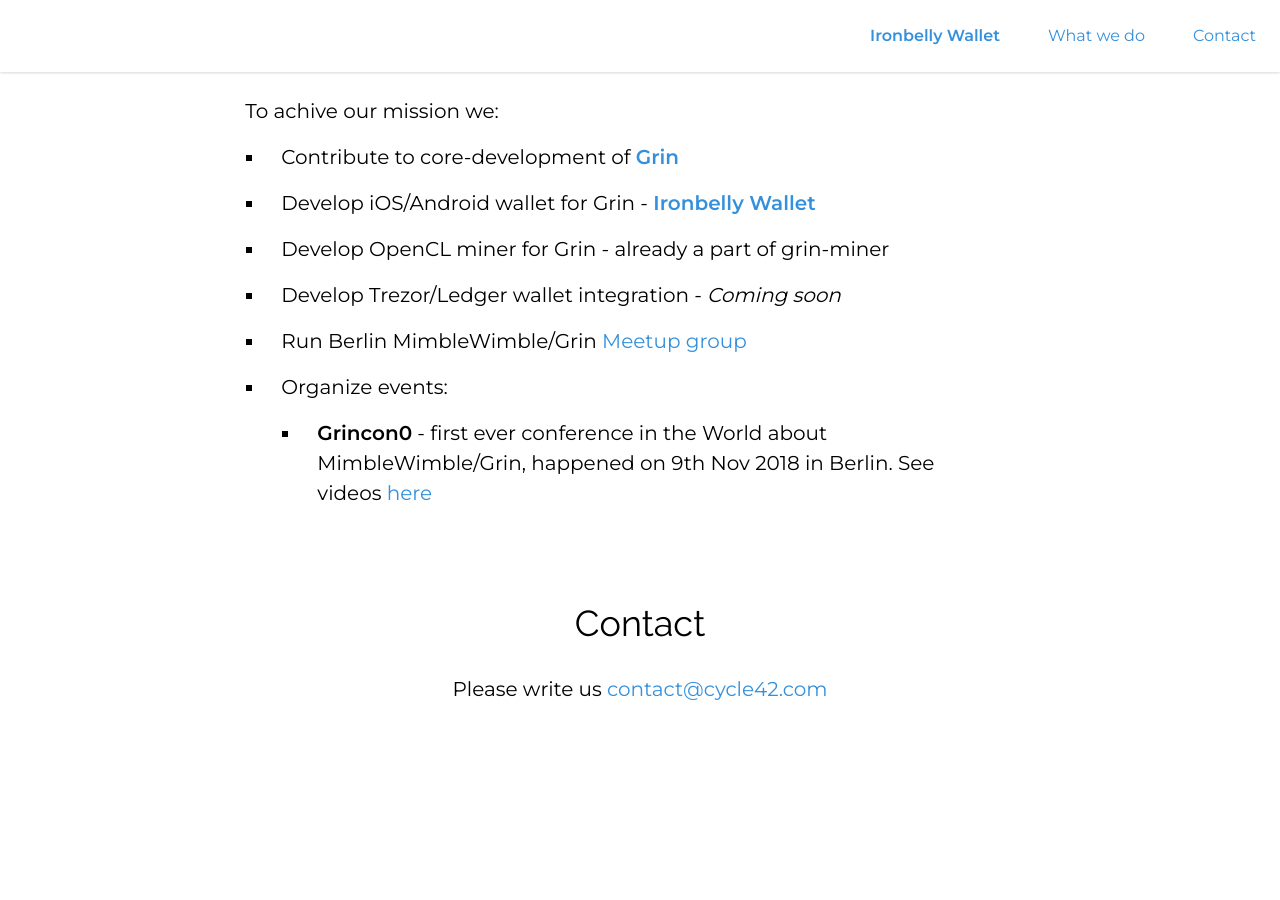
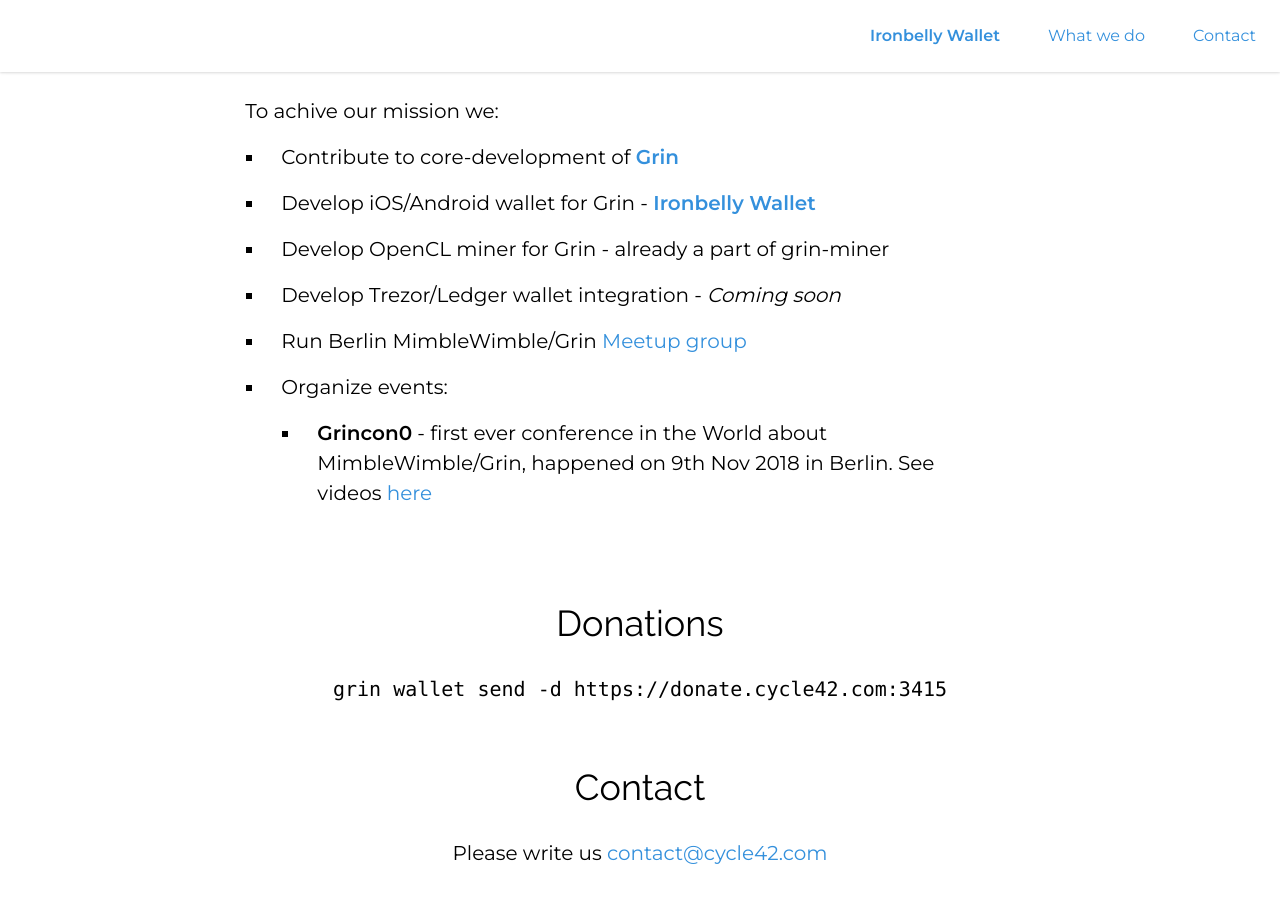
Before and after one commit to cyclefortytwo/cycle42.com, a Jekyll site: the page built from index.md, in a window 1280 px wide and 900 px high, scrolled down 998 px. Built offline with Jekyll 4.4.1, drawn with Linux system fonts in a browser that asks for light colours; nearby versions of some CDN libraries; comment, search, counter and statistics services are not loaded; before the commit the page ends 1734 px from its top, so only the background shows below that.

Commit message:
Add donations section

```diff
--- a/index.md
+++ b/index.md
@@ -40,6 +40,14 @@ To achive our mission we:
 	* **Grincon0** - first ever conference in the World about MimbleWimble/Grin, happened on 9th Nov 2018 in Berlin. See videos [here](https://grincon.info/)
 
 </section>
+<div id="donations" class="-mt-24 mb-24"></div>
+<section class="container mx-auto px-8 sm:px-8 md:w-2/3" markdown="1">
+{:.text-4xl .text-center .mb-6 .pt-6}
+## Donations
+
+{:.text-xl .leading-normal .text-center .pb-8 .list-reset}
+`grin wallet send -d https://donate.cycle42.com:3415`
+</section>
 <div id="contact" class="-mt-24 mb-24"></div>
 <section class="container mx-auto px-8 sm:px-8 md:w-2/3" markdown="1">
 {:.text-4xl .text-center .mb-6 .pt-6}
```
